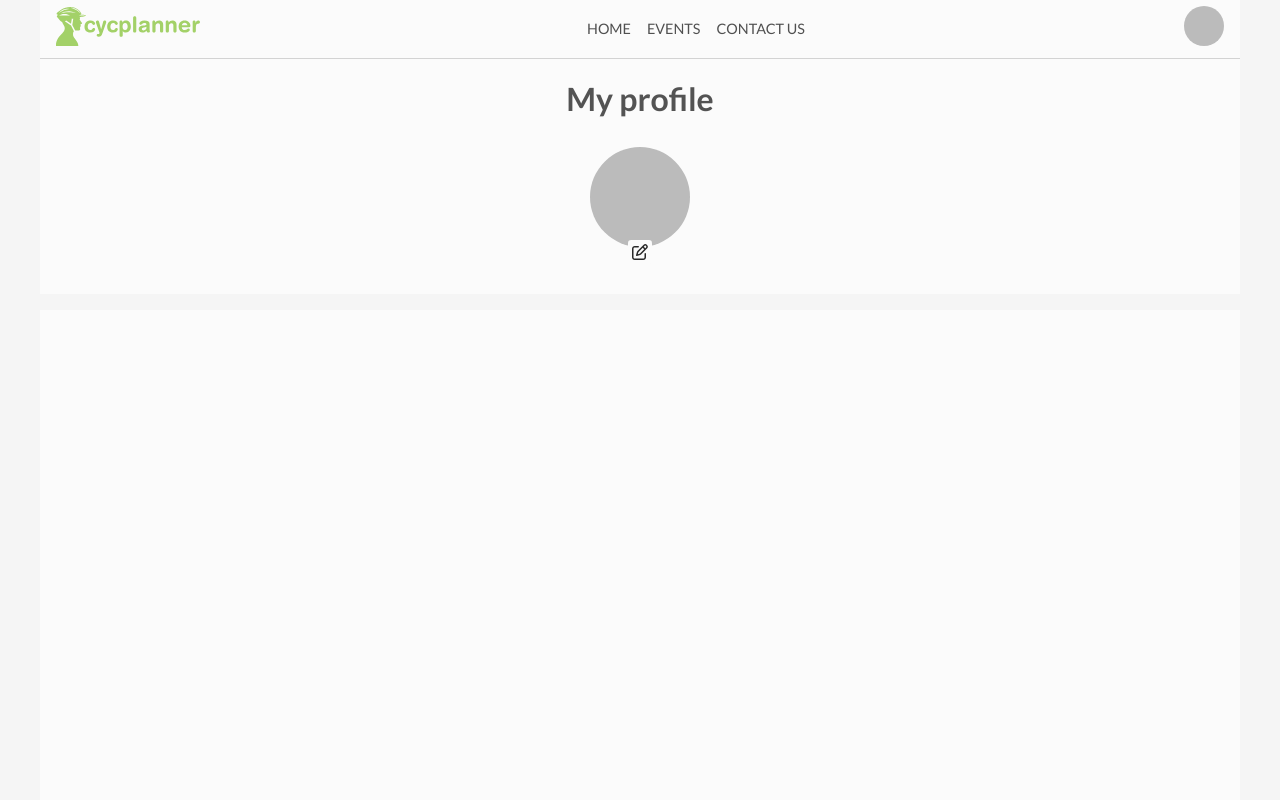
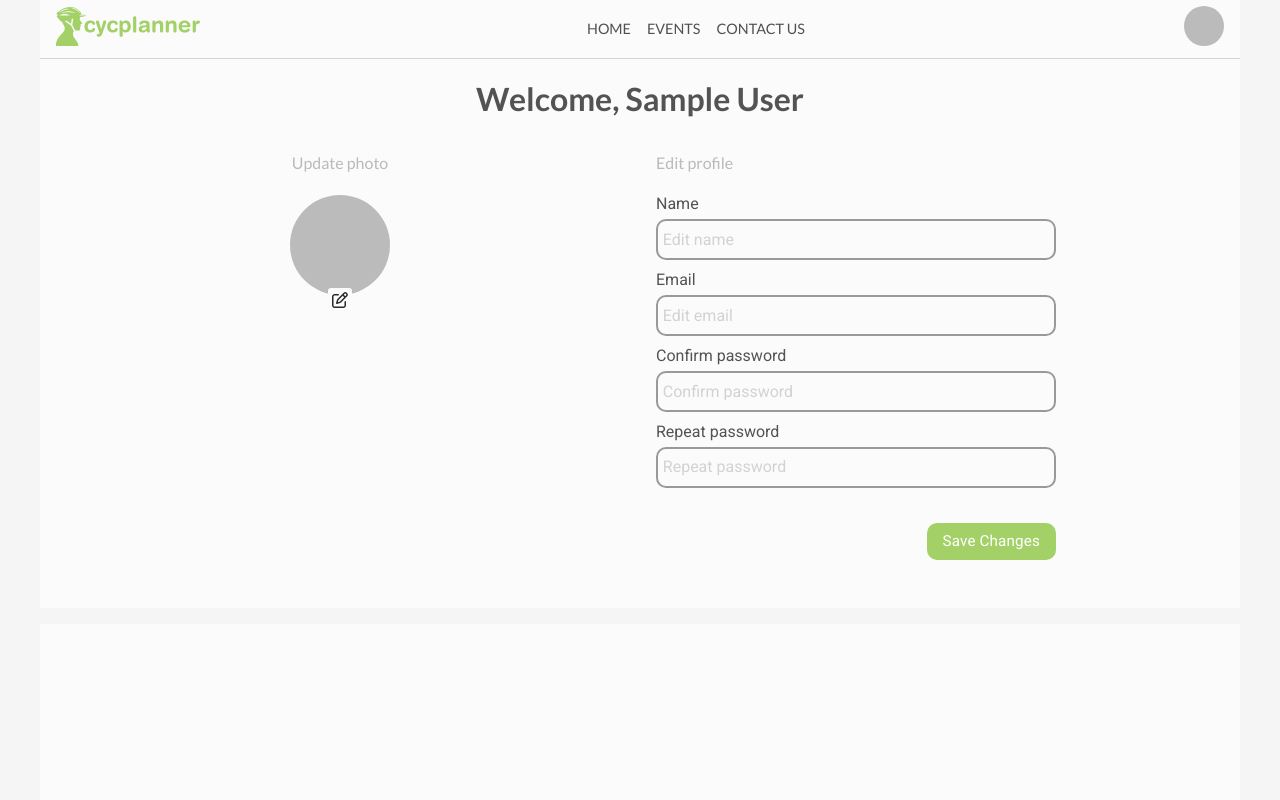
Before and after one commit to vladokuskov/cycplanner, a Next.js app: page /profile in a window 1280 px wide. Shown: the top 800 px of the page. Built offline with nearby package versions, Linux system fonts and the light colour scheme; no server answers; sample sign-in values are in the browser's storage.

Commit message:
added basic form for profile editing

```diff
--- a/src/components/styledComponents/profile/Avatar/AvatarSection.tsx
+++ b/src/components/styledComponents/profile/Avatar/AvatarSection.tsx
@@ -5,7 +5,6 @@ import { useEffect, useRef, useState } from 'react';
 import { faPenToSquare } from '@fortawesome/free-regular-svg-icons';
 import {
   AvatarSectioWrapper,
-  Title,
   AvatarChangingWrapper,
   Avatar,
   AvatarPlaceholder,
@@ -15,7 +14,8 @@ import {
   DetailsDropdown,
   DrodpownButton,
   ImageInput,
-} from './StyledPhotoSection';
+  SubTitle,
+} from './StyledAvatarSection';
 import { AvatarEditing } from './AvatarEditing';
 import { removeProfilePicture, uploadImage } from '@/firebase/profile';
 
@@ -89,7 +89,7 @@ const PhotoSection = () => {
 
   return (
     <AvatarSectioWrapper>
-      <Title>My profile</Title>
+      <SubTitle>Update photo</SubTitle>
       <AvatarChangingWrapper>
         <AvatarWrapper ref={uploadPhotoRef}>
           <AvatarUpload
--- a/src/components/styledComponents/profile/Avatar/StyledPhotoSection.ts
+++ b/src/components/styledComponents/profile/Avatar/StyledAvatarSection.ts
@@ -1,5 +1,15 @@
 import styled from 'styled-components';
 import Image from 'next/image';
+
+export const SubTitle = styled.h3`
+  text-align: center;
+  width: 100%;
+  color: #2c2c2c50;
+  font-style: normal;
+  font-weight: 500;
+  font-size: 1rem;
+  line-height: 1rem;
+`;
 
 export const AvatarSectioWrapper = styled.section`
   display: flex;
@@ -8,16 +18,6 @@ export const AvatarSectioWrapper = styled.section`
   justify-content: center;
   width: 100%;
   padding: 1rem;
-`;
-
-export const Title = styled.h1`
-  width: 100%;
-  text-align: center;
-  color: rgba(32, 32, 32, 0.77);
-  font-style: normal;
-  font-weight: 600;
-  font-size: 2rem;
-  line-height: 3rem;
 `;
 
 export const AvatarChangingWrapper = styled.div`
--- /dev/null
+++ b/src/components/styledComponents/profile/EditSection/EditSection.tsx
@@ -0,0 +1,104 @@
+import {
+  faCircleNotch,
+  faLessThanEqual,
+} from '@fortawesome/free-solid-svg-icons';
+import { useState } from 'react';
+import styled from 'styled-components';
+import { Button } from '../../Button';
+import { Input } from '../../Input';
+
+const SubTitle = styled.h3`
+  width: 100%;
+  color: #2c2c2c50;
+  font-style: normal;
+  font-weight: 500;
+  font-size: 1rem;
+  line-height: 1rem;
+  margin-bottom: 1rem;
+`;
+
+const EditSectionWrapper = styled.div`
+  width: 100%;
+  height: 100%;
+  display: flex;
+  flex-direction: column;
+  align-items: flex-start;
+  justify-content: flex-start;
+  padding: 1rem;
+`;
+
+const EditProfileForm = styled.form`
+  margin: 2rem 0;
+  width: 100%;
+  display: flex;
+  flex-direction: column;
+  align-items: center;
+  justify-content: center;
+  gap: 2.2rem;
+  max-width: 25rem;
+  button {
+    align-self: flex-end;
+  }
+`;
+
+const EditSection = () => {
+  const [isSaving, setIsSaving] = useState<boolean>(false);
+
+  const handleSave = (e: React.FormEvent) => {
+    e.preventDefault();
+  };
+
+  return (
+    <EditSectionWrapper>
+      <SubTitle>Edit profile</SubTitle>
+      <EditProfileForm onSubmit={handleSave}>
+        <Input
+          fieldType="text"
+          name="name"
+          variant="outlined"
+          label="Name"
+          placeholder="Edit name"
+          required
+          full
+        />
+        <Input
+          fieldType="email"
+          name="name"
+          variant="outlined"
+          label="Email"
+          placeholder="Edit email"
+          required
+          full
+        />
+        <Input
+          fieldType="text"
+          name="name"
+          variant="outlined"
+          label="Confirm password"
+          placeholder="Confirm password"
+          required
+          full
+        />
+        <Input
+          fieldType="text"
+          name="name"
+          variant="outlined"
+          label="Repeat password"
+          placeholder="Repeat password"
+          required
+          full
+        />
+        <Button
+          buttonType="submit"
+          text={isSaving ? undefined : 'Save Changes'}
+          icon={isSaving ? faCircleNotch : null}
+          rotate={isSaving}
+          disabled={isSaving}
+          size="sm2"
+        />
+      </EditProfileForm>
+    </EditSectionWrapper>
+  );
+};
+
+export { EditSection };
--- /dev/null
+++ b/src/components/styledComponents/profile/StyledProfile.ts
@@ -0,0 +1,27 @@
+import styled from 'styled-components';
+
+export const Title = styled.h1`
+  width: 100%;
+  text-align: center;
+  color: rgba(32, 32, 32, 0.77);
+  font-style: normal;
+  font-weight: 600;
+  font-size: 2rem;
+  line-height: 3rem;
+  margin-top: 1rem;
+
+  @media (min-width: 680px) {
+    margin-bottom: 1rem;
+  }
+`;
+
+export const ProfileEditingSection = styled.section`
+  width: 100%;
+  display: flex;
+  flex-direction: column;
+  align-items: flex-start;
+  justify-content: center;
+  @media (min-width: 680px) {
+    flex-direction: row;
+  }
+`;
--- a/src/pages/profile/index.tsx
+++ b/src/pages/profile/index.tsx
@@ -5,11 +5,19 @@ import Head from 'next/head';
 import StyledContainer from '@/components/styledComponents/StyledContainer';
 import { PhotoSection } from '@/components/styledComponents/profile/Avatar/AvatarSection';
 import { PageSeparator } from '@/components/styledComponents/PageSeparator';
+import {
+  ProfileEditingSection,
+  Title,
+} from '@/components/styledComponents/profile/StyledProfile';
+import { EditSection } from '@/components/styledComponents/profile/EditSection/EditSection';
+import { useAuth } from '@/context/AuthContext';
 
 export default function Web() {
   const DynamicLayout = dynamic(() => import('@/modules/layout'), {
     ssr: false,
   });
+
+  const { user } = useAuth();
 
   return (
     <PrivateRoute>
@@ -18,7 +26,11 @@ export default function Web() {
           <title>cycplanner - Profile</title>
         </Head>
         <StyledContainer variant="page">
-          <PhotoSection />
+          <Title>Welcome, {user?.displayName}</Title>
+          <ProfileEditingSection>
+            <PhotoSection />
+            <EditSection />
+          </ProfileEditingSection>
           <PageSeparator />
         </StyledContainer>
       </DynamicLayout>
```
